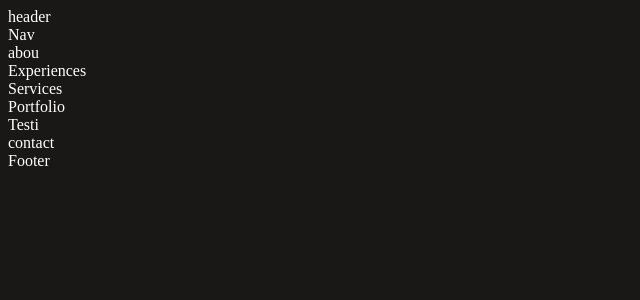
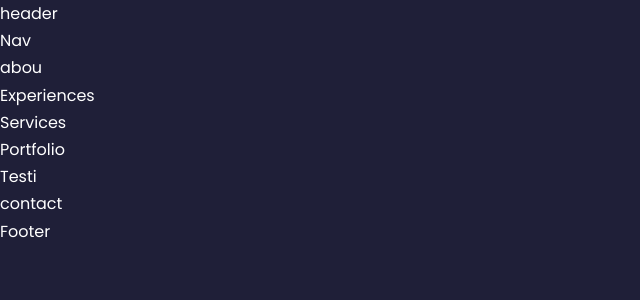
Before and after one commit to yassineboujrada/PORTFOLIO_BOUJRADA_YASSINE, a React (Create React App) app: page / in a window 1280 px wide. Shown: the top 300 px of the page, without its empty margins (0-640 px from the left). Built offline with nearby package versions, Linux system fonts and the light colour scheme.

Commit message:
Css design general

```diff
--- a/src/index.css
+++ b/src/index.css
@@ -1,4 +1,134 @@
+/*  FONTS GENERAL */
+@import url('https://fonts.googleapis.com/css2?family=Poppins:wght@300;400;500;600&display=swap');
+
+*{
+    margin:0;
+    padding: 0;
+    border: 0;
+    outline: 0;
+    box-sizing: border-box;
+    list-style: none;
+    text-decoration: none;
+}
+
+/*  CSS VARIABLES */
+
+:root{
+    --color-bg:#1f1f38;
+    --color-bg-variant: #2c2c6c;
+    --color-primary:#4db5ff;
+    --color-primary-variant:rgba(77,181,255,0.4);
+    --color-light:#d3d3d3;
+
+    --container-width-lg:75%;
+    --container-width-md:86%;
+    --container-width-ms:90%;
+}
+
+/******************************   GENERAL CONTAINER ***********************/
+html{
+    scroll-behavior: smooth;
+}
+
+::-webkit-scrollbar{
+    display: none;
+}
+
 body{
-    background: rgb(26, 23, 23);
-    color: #fff;
+    font-family: "Poppins",sans-serif;
+    background: var(--color-bg);
+    color:#fff;
+    line-height: 1.7;
 }
+
+.container{
+    width: var(--container-width-lg);
+    margin: 0 auto;
+}
+
+h1,h2,h3,h4,h5{
+    font-weight: 500;
+}
+
+h1{
+    font-size: 2.5rem;
+}
+
+section{
+    margin-top: 8rem;
+}
+
+section > h2, section > h5{
+    text-align: center;
+    color:#fff;
+}
+
+section > h2{
+    color:var(--color-primary);
+    margin-bottom: 3rem;
+}
+
+.text-light{
+    color:#fff;
+}
+
+a{
+    color:var(--color-primary);
+    transition: all 400ms ease;
+}
+
+a:hover{
+    color:#fff;
+}
+
+.btn{
+    width: max-content;
+    display: inline-block;
+    color: var(--color-primary);
+    padding:0.75rem 1.2rem;
+    border-radius: 0.4rem;
+    cursor: pointer;
+    border: 1px solid var(--color-primary);
+    transition: all 400ms ease;
+}
+
+.btm:hover{
+    background: #fff;
+    color:var(--color-bg);
+    border-color:transparent;
+}
+
+.btn-primary{
+    background: var(--color-primary);
+    color:var(--color-bg);
+}
+
+img{
+    display: block;
+    width: 100;
+    object-fit: cover;
+}
+
+/****************************** Devices In Medium Size ***********************/
+
+@media screen and (max-width:1024px){
+    .container{
+        width: var(--container-width-md);
+    }
+
+    section{
+        margin-top: 6rem;
+    }
+}
+
+/****************************** Devices In Small Size ***********************/
+
+@media screen and (max-width:1024px){
+    .container{
+        width: var(--container-width-sm);
+    }
+
+    section > h2 {
+        margin-bottom: 2rem;
+    }
+}
```
